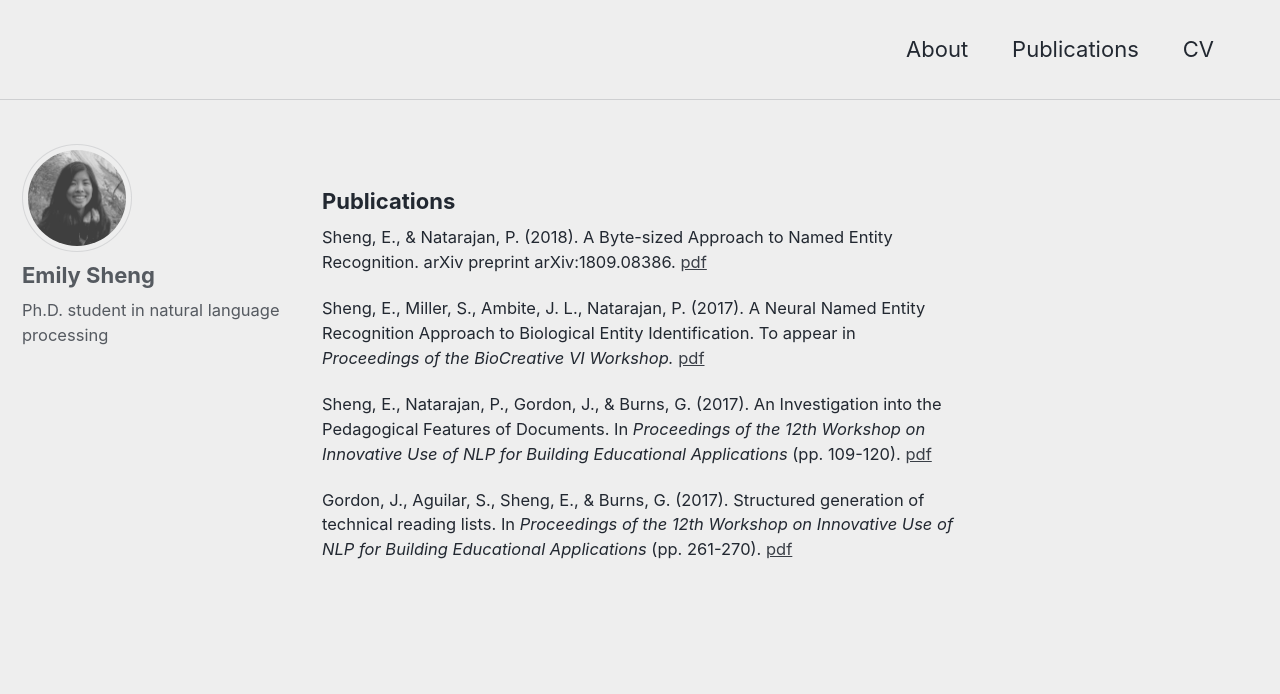
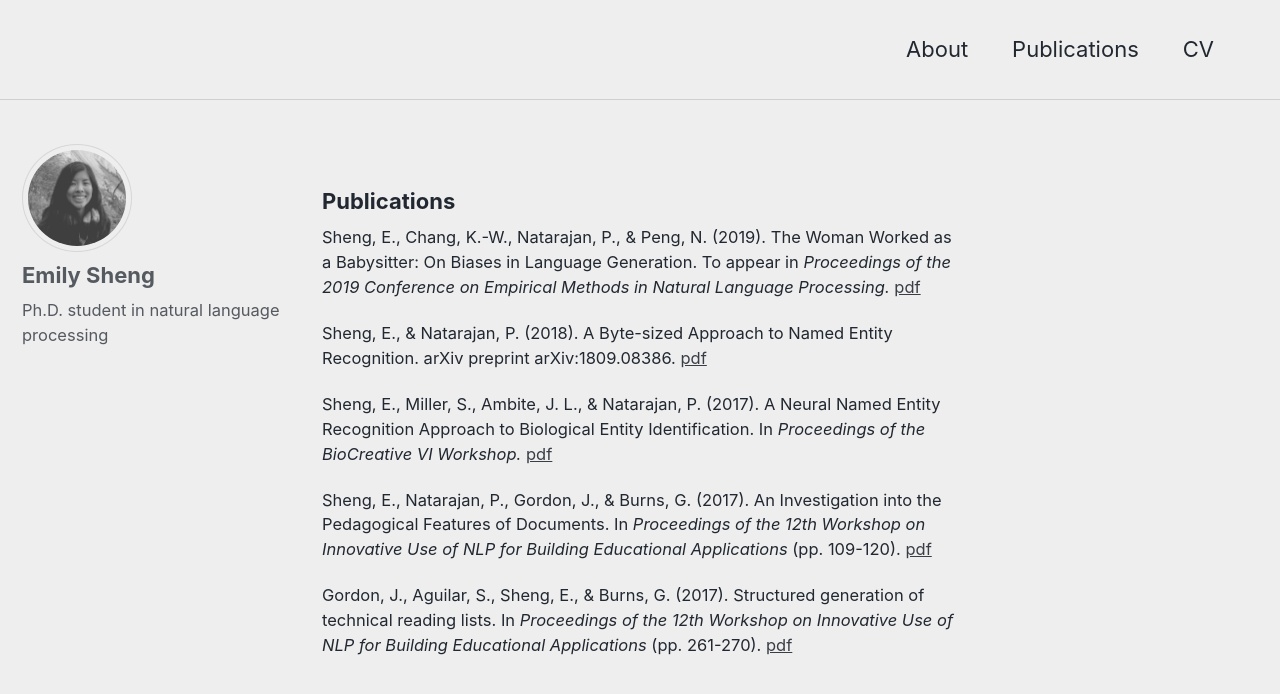
Before and after one commit to ewsheng/ewsheng.github.io, a Jekyll site: the page built from _pages/publications.html, in a window 1280 px wide and 900 px high. Shown: the top 694 px of the window. Built offline with Jekyll 4.4.1, drawn with Linux system fonts in a browser that asks for light colours.

Commit message:
Updating publications, info, cv

```diff
--- a/_layouts/home.html
+++ b/_layouts/home.html
@@ -4,7 +4,7 @@ layout: single
 
 <h3>About Me</h3>
 <p>
-  I am a fourth-year Ph.D. student in Computer Science at the University of Southern California, advised by Dr. Prem Natarajan at the Information Sciences Institute. I am excited about better understanding how bias manifests in natural language processing techniques and advancing ideas for more fair NLP. I have previously worked in the areas of information extraction, named entity recognition, and using scientific literature to facilitate learning.
+  I am a fifth-year Ph.D. student in Computer Science at the University of Southern California, advised by <a href="https://www.isi.edu/about/bio/prem_natarajan" target="_blank">Dr. Prem Natarajan</a> and mentored by <a href="https://www.cs.jhu.edu/~npeng/" target="_blank">Dr. Nanyun Peng</a> at the Information Sciences Institute. I am excited about better understanding how bias manifests in natural language processing techniques and advancing ideas for more fair NLP. I have previously worked in the areas of information extraction, named entity recognition, and using scientific literature to facilitate learning.
 </p>
 <p>
   Prior to entering the Ph.D. program at USC, I studied Computer Science and Cognitive Science at UC Berkeley and worked at an intelligent voice search start-up in San Francisco.
--- a/_pages/publications.html
+++ b/_pages/publications.html
@@ -3,14 +3,17 @@ permalink: /publications/
 ---
 <h3>Publications</h3>
 <p>
-    Sheng, E., & Natarajan, P. (2018). A Byte-sized Approach to Named Entity Recognition. arXiv preprint arXiv:1809.08386. <a href="{{ site.url }}/pdfs/byte_sized_ner.pdf">pdf</a>
+    Sheng, E., Chang, K.-W., Natarajan, P., & Peng, N. (2019). The Woman Worked as a Babysitter: On Biases in Language Generation. To appear in <i>Proceedings of the 2019 Conference on Empirical Methods in Natural Language Processing.</i> <a href="https://arxiv.org/abs/1909.01326">pdf</a>
 </p>
 <p>
-    Sheng, E., Miller, S., Ambite, J. L., Natarajan, P. (2017). A Neural Named Entity Recognition Approach to Biological Entity Identification. To appear in <i>Proceedings of the BioCreative VI Workshop.</i> <a href="{{ site.url }}/pdfs/ner_bioid.pdf">pdf</a>
+    Sheng, E., & Natarajan, P. (2018). A Byte-sized Approach to Named Entity Recognition. arXiv preprint arXiv:1809.08386. <a href="https://arxiv.org/abs/1809.08386">pdf</a>
 </p>
 <p>
-    Sheng, E., Natarajan, P., Gordon, J., & Burns, G. (2017). An Investigation into the Pedagogical Features of Documents. In <i>Proceedings of the 12th Workshop on Innovative Use of NLP for Building Educational Applications</i> (pp. 109-120). <a href="{{ site.url }}/pdfs/pedagogical_features.pdf">pdf</a>
+    Sheng, E., Miller, S., Ambite, J. L., & Natarajan, P. (2017). A Neural Named Entity Recognition Approach to Biological Entity Identification. In <i>Proceedings of the BioCreative VI Workshop.</i> <a href="{{ site.url }}/pdfs/ner_bioid.pdf">pdf</a>
 </p>
 <p>
-    Gordon, J., Aguilar, S., Sheng, E., & Burns, G. (2017). Structured generation of technical reading lists. In <i>Proceedings of the 12th Workshop on Innovative Use of NLP for Building Educational Applications</i> (pp. 261-270). <a href="{{ site.url }}/pdfs/structured_generation_technical.pdf">pdf</a>
+    Sheng, E., Natarajan, P., Gordon, J., & Burns, G. (2017). An Investigation into the Pedagogical Features of Documents. In <i>Proceedings of the 12th Workshop on Innovative Use of NLP for Building Educational Applications</i> (pp. 109-120). <a href="https://aclweb.org/anthology/W17-5012">pdf</a>
 </p>
+<p>
+    Gordon, J., Aguilar, S., Sheng, E., & Burns, G. (2017). Structured generation of technical reading lists. In <i>Proceedings of the 12th Workshop on Innovative Use of NLP for Building Educational Applications</i> (pp. 261-270). <a href="https://www.aclweb.org/anthology/W17-5029">pdf</a>
+</p>
```
Also changed, not shown: 1 other file.
